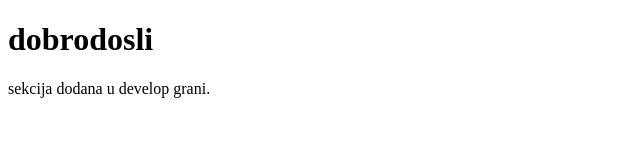
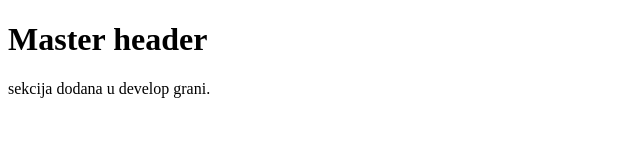
Before and after one commit to nikolam1991/vezba-sa-casa, a plain HTML site: page Desktop/git_vezba/index.html in a window 1280 px wide. Shown: the whole page, without its empty margins (0-640 px from the left). Drawn offline with Linux system fonts and the light colour scheme.

Commit message:
Izmenjen header iz grane

```diff
--- a/Desktop/git_vezba/index.html
+++ b/Desktop/git_vezba/index.html
@@ -8,7 +8,7 @@
 </head>
 <body>
     <header>
-        <h1>dobrodosli</h1>
+        <h1>Master header</h1>
     </header>
     <main>
         sekcija dodana u develop grani.
```
